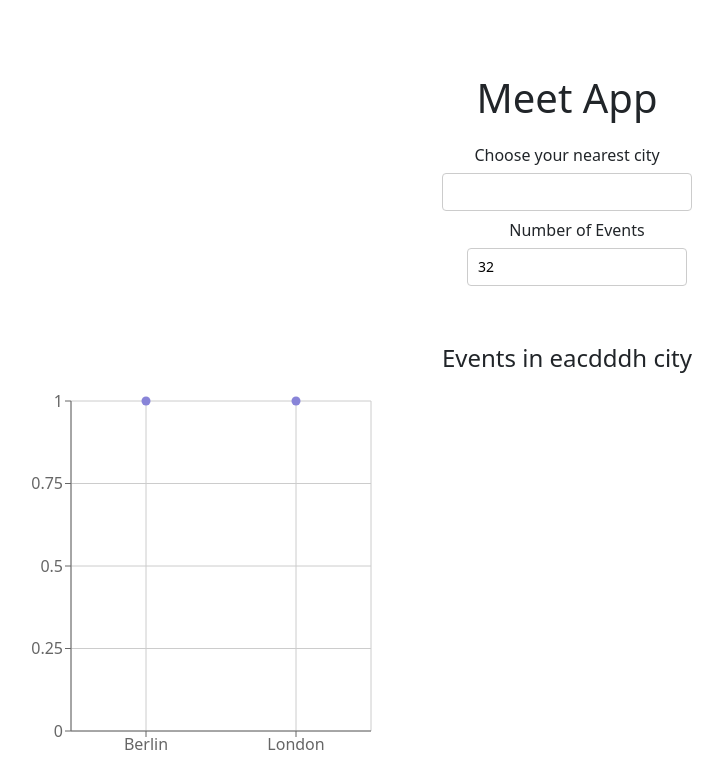
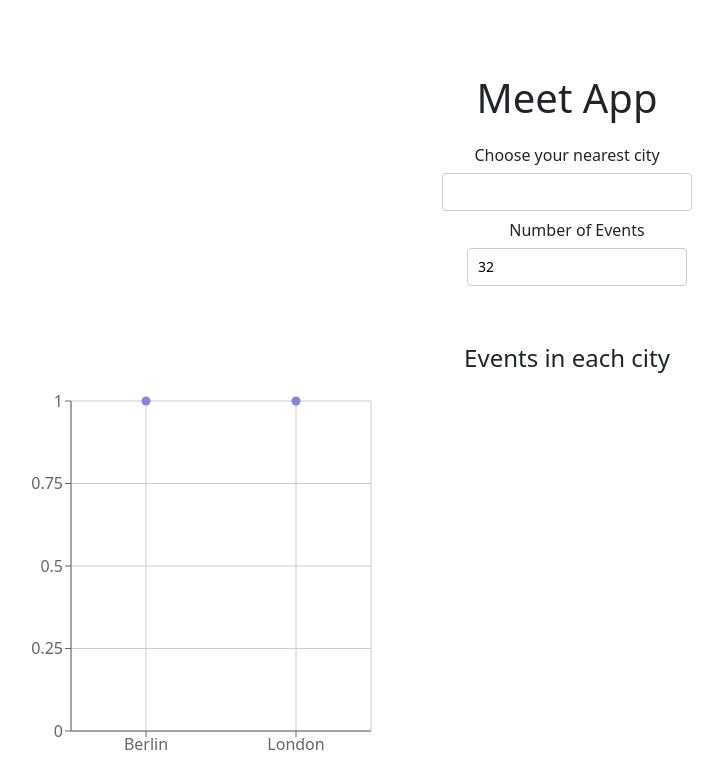
Before and after one commit to rmoise/meet, a React (Create React App) app: page / in a window 1280 px wide. Shown: the top 779 px of the page, without its empty margins (73-796 px from the left). Built offline with nearby package versions, Linux system fonts and the light colour scheme; what atatus-spa would draw is missing.

Commit message:
update events in each city text

```diff
--- a/src/App.js
+++ b/src/App.js
@@ -114,7 +114,7 @@ class App extends Component {
           updateEvents={this.updateEvents}
           numberOfEvents={this.state.numberOfEvents}
         />
-        <h4>Events in eacdddh city</h4>
+        <h4>Events in each city</h4>
 
          <ScatterChart
           width={400}
```
